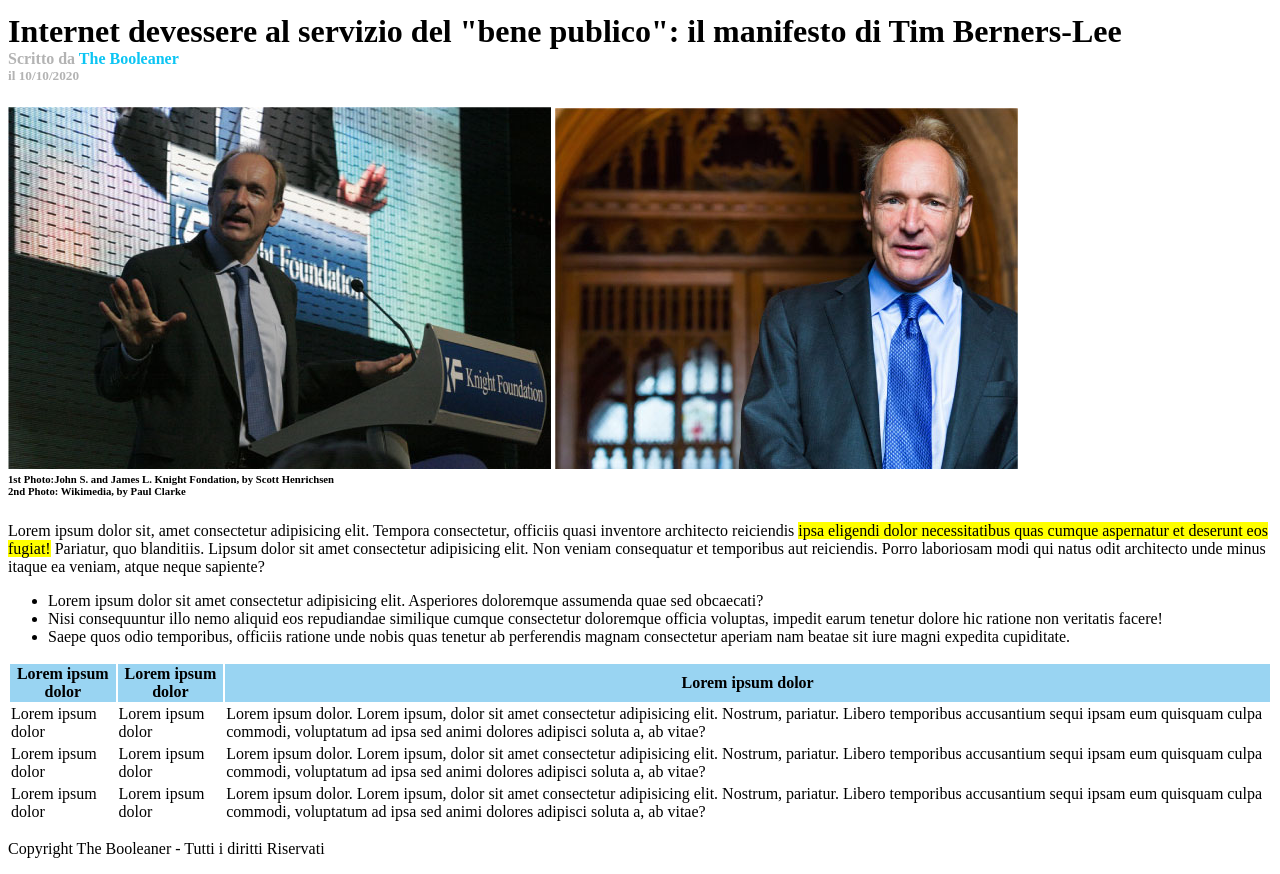
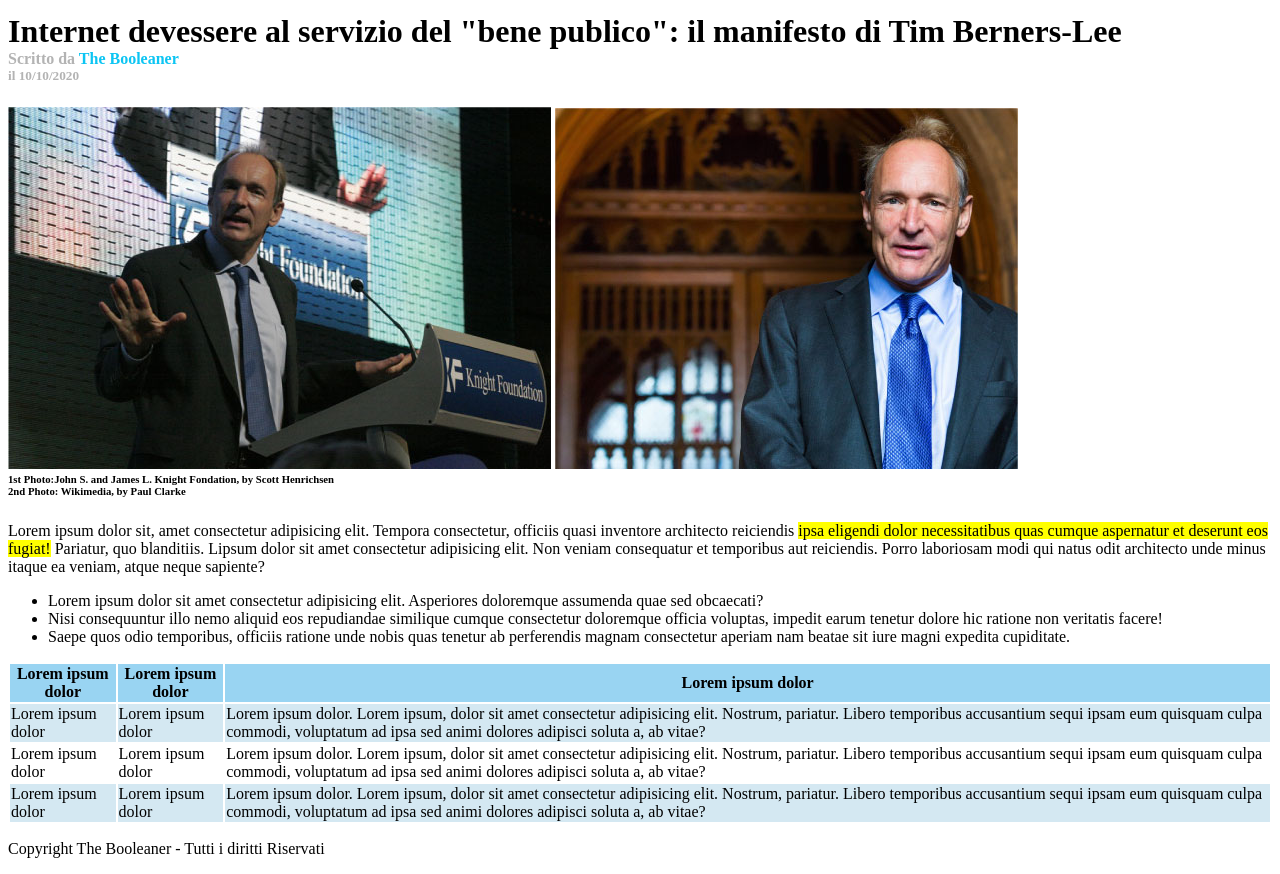
Before and after one commit to thrudr/html-css-booleaner, a plain HTML site: page index.html in a window 1280 px wide. Shown: the part 106-980 px from the top of the page. Drawn offline with Linux system fonts and the light colour scheme.

Commit message:
.color-table

```diff
--- a/index.html
+++ b/index.html
@@ -63,7 +63,7 @@
             </thead>
 
             <tbody>
-                <tr>
+                <tr class="color-table">
                     <td>Lorem ipsum dolor</td>
                     <td>Lorem ipsum dolor</td>
                     <td>Lorem ipsum dolor. Lorem ipsum, dolor sit amet consectetur adipisicing elit. Nostrum, pariatur. Libero temporibus accusantium sequi ipsam eum quisquam culpa commodi, voluptatum ad ipsa sed animi dolores adipisci soluta a, ab vitae?</td>
@@ -75,7 +75,7 @@
                     <td>Lorem ipsum dolor. Lorem ipsum, dolor sit amet consectetur adipisicing elit. Nostrum, pariatur. Libero temporibus accusantium sequi ipsam eum quisquam culpa commodi, voluptatum ad ipsa sed animi dolores adipisci soluta a, ab vitae?</td>
                 </tr>
 
-                <tr>
+                <tr class="color-table">
                     <td>Lorem ipsum dolor</td>
                     <td>Lorem ipsum dolor</td>
                     <td>Lorem ipsum dolor. Lorem ipsum, dolor sit amet consectetur adipisicing elit. Nostrum, pariatur. Libero temporibus accusantium sequi ipsam eum quisquam culpa commodi, voluptatum ad ipsa sed animi dolores adipisci soluta a, ab vitae?</td>
--- a/style.css
+++ b/style.css
@@ -33,3 +33,7 @@ b{
 th{
     background-color: rgba(126, 201, 239, 0.789);
 }
+
+.color-table {
+    background-color:rgba(136, 192, 219, 0.362);
+}
```
